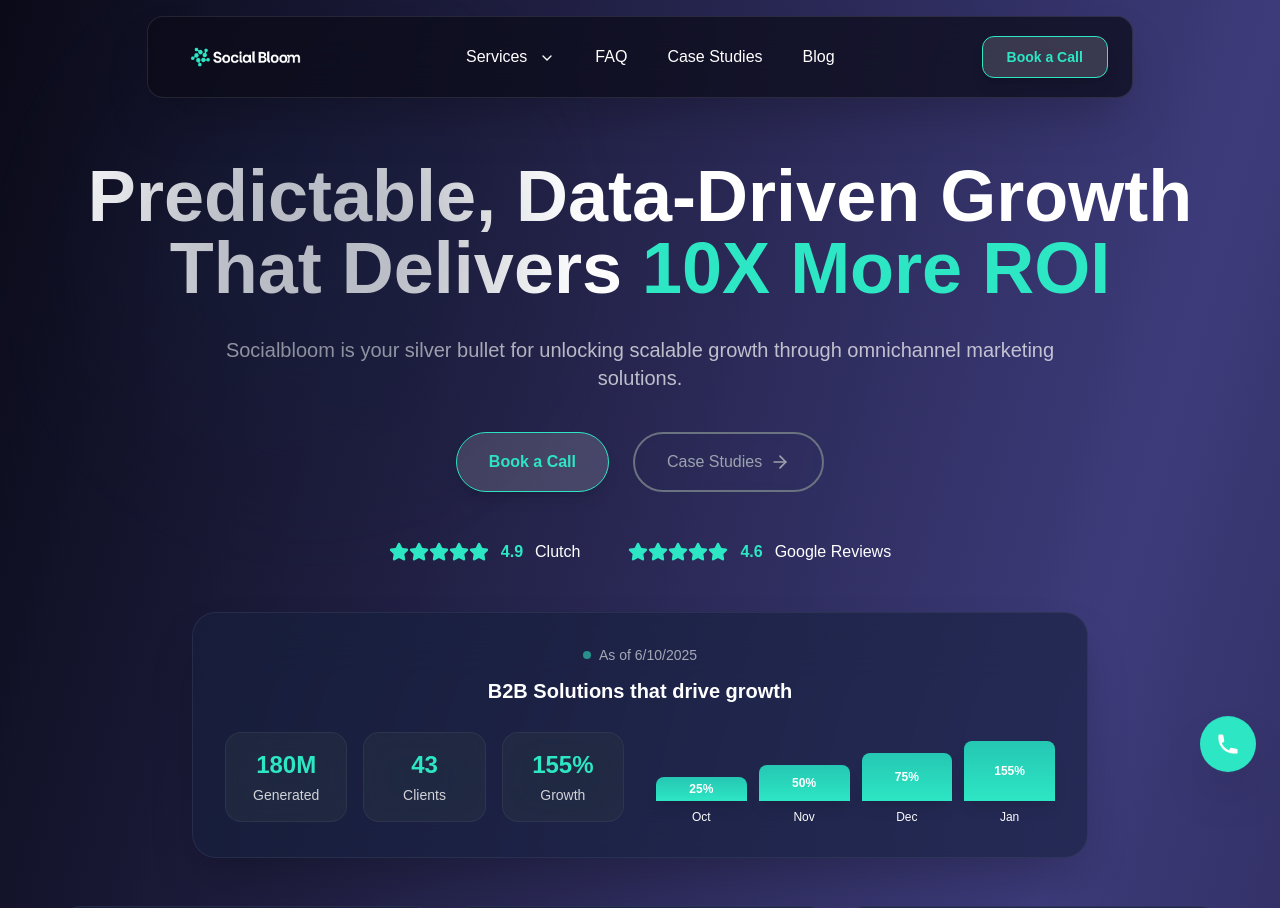
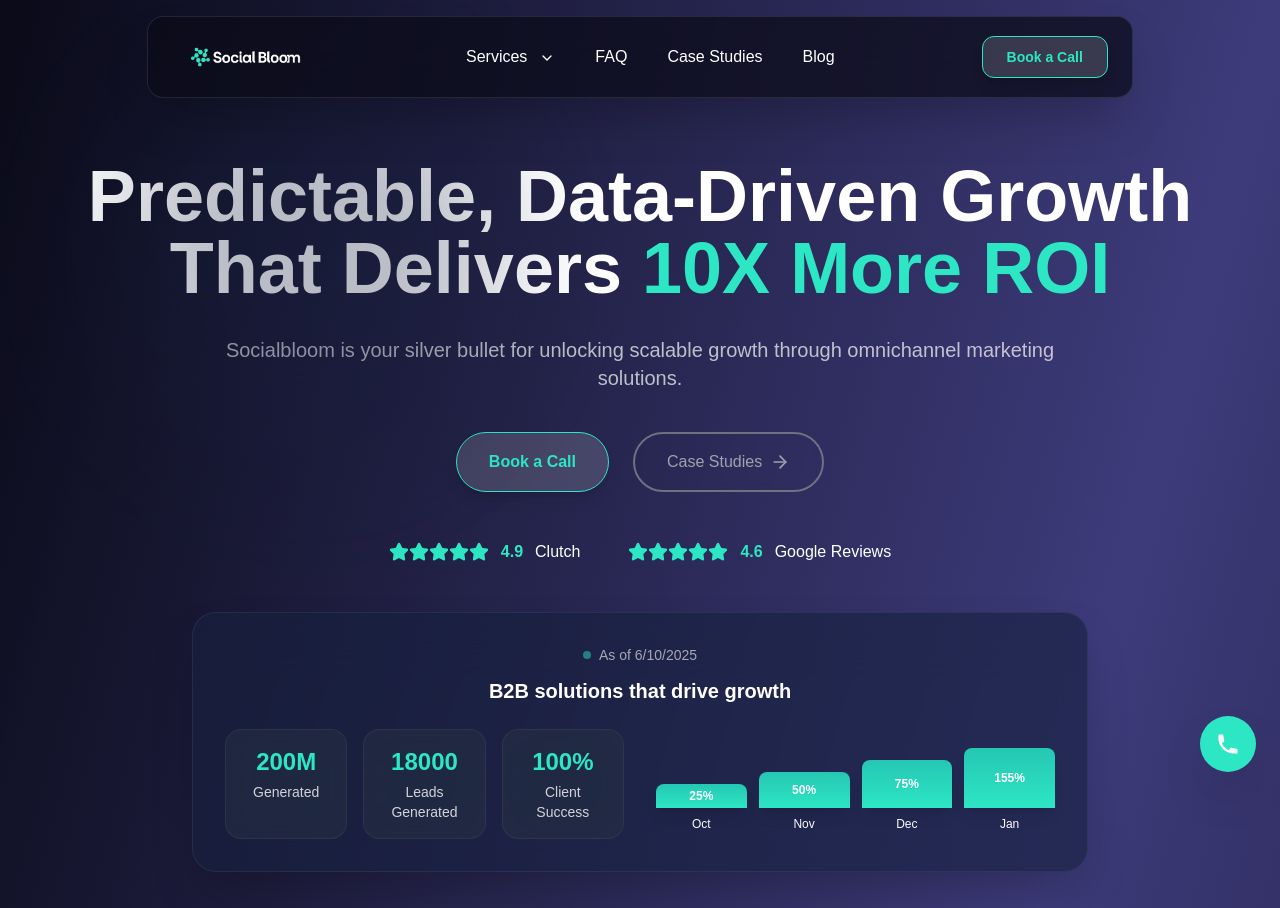
Before and after one commit to socialbloom-dev/website, a Next.js app: page / in a window 1280 px wide. Shown: the top 908 px of the page. Built offline with nearby package versions, Linux system fonts and the light colour scheme.

Commit message:
Update homepage stats to M Generated, 18,000 Leads Generated, 100% Client Success

```diff
--- a/app/page.tsx
+++ b/app/page.tsx
@@ -24,8 +24,8 @@ export default function SocialBloomWebsite() {
   const [activeService, setActiveService] = useState("outbound")
   const [animatedNumbers, setAnimatedNumbers] = useState({
     revenue: 0,
-    clients: 0,
-    growth: 0,
+    leads: 0,
+    clientSuccess: 0,
   })
   const [currentDate, setCurrentDate] = useState(new Date())
   const [openFaq, setOpenFaq] = useState<number | null>(null)
@@ -44,7 +44,7 @@ export default function SocialBloomWebsite() {
   // Effects
   useEffect(() => {
     const timer = setTimeout(() => {
-      setAnimatedNumbers({ revenue: 180, clients: 43, growth: 155 })
+      setAnimatedNumbers({ revenue: 200, leads: 18000, clientSuccess: 100 })
     }, 1000)
     return () => clearTimeout(timer)
   }, [])
@@ -182,7 +182,7 @@ export default function SocialBloomWebsite() {
                 />
                 As of {currentDate.toLocaleDateString()}
               </div>
-              <h3 className="text-base sm:text-lg md:text-xl font-bold text-white">B2B Solutions that drive growth</h3>
+              <h3 className="text-base sm:text-lg md:text-xl font-bold text-white">B2B solutions that drive growth</h3>
             </motion.div>
 
             <div className="grid grid-cols-1 lg:grid-cols-2 gap-6 sm:gap-8 items-center">
@@ -204,7 +204,12 @@ export default function SocialBloomWebsite() {
                       animate={{ opacity: 1 }}
                       transition={{ duration: 1, delay: 2 + index * 0.3 }}
                     >
-                      {animatedNumbers[stat.label.toLowerCase() as keyof typeof animatedNumbers] || stat.value}
+                      {(() => {
+                        if (stat.label === "Generated") return animatedNumbers.revenue || stat.value;
+                        if (stat.label === "Leads Generated") return animatedNumbers.leads || stat.value;
+                        if (stat.label === "Client Success") return animatedNumbers.clientSuccess || stat.value;
+                        return stat.value;
+                      })()}
                       {stat.suffix}
                     </motion.div>
                     <div className="text-white/80 text-xs sm:text-sm">{stat.label}</div>
--- a/lib/static-data.ts
+++ b/lib/static-data.ts
@@ -196,13 +196,13 @@ export const chartData = [
 ]
 
 export const statsData = [
-  { value: 180, suffix: "M", label: "Generated", color: "#2DE6C4" },
-  { value: 43, suffix: "", label: "Clients", color: "#2DE6C4" },
-  { value: 155, suffix: "%", label: "Growth", color: "#2DE6C4" },
+  { value: 200, suffix: "M", label: "Generated", color: "#2DE6C4" },
+  { value: 18000, suffix: "", label: "Leads Generated", color: "#2DE6C4" },
+  { value: 100, suffix: "%", label: "Client Success", color: "#2DE6C4" },
 ]
 
 export const ctaStats = [
-  { value: "$180M", label: "Generated for our clients", color: "#2DE6C4" },
-  { value: "43", label: "Clients we have", color: "#2DE6C4" },
-  { value: "155%", label: "Growth driven so far", color: "#2DE6C4" },
+  { value: "$200M", label: "Generated for our clients", color: "#2DE6C4" },
+  { value: "18,000", label: "Leads Generated", color: "#2DE6C4" },
+  { value: "100%", label: "Client Success", color: "#2DE6C4" },
 ]
```
